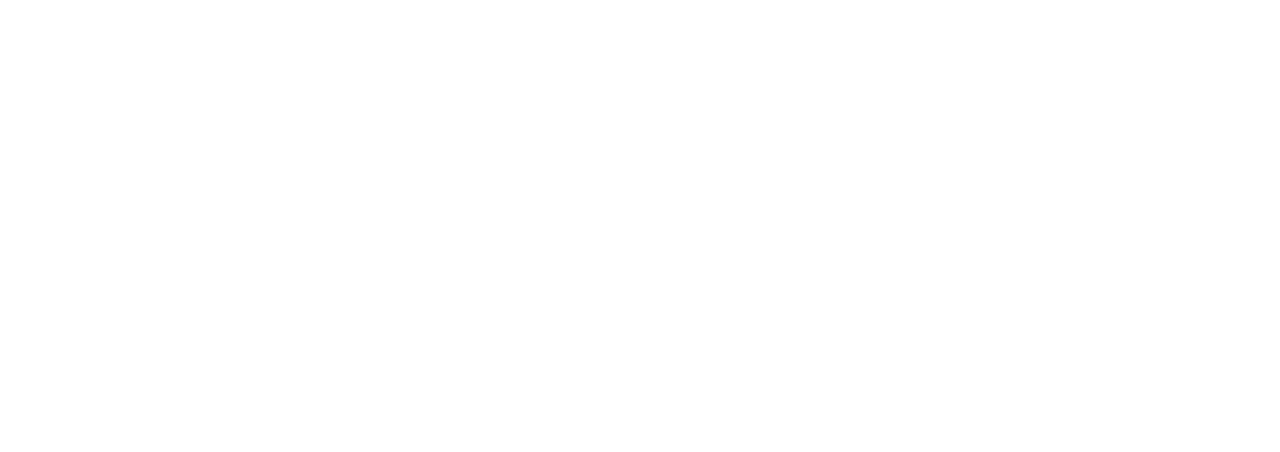
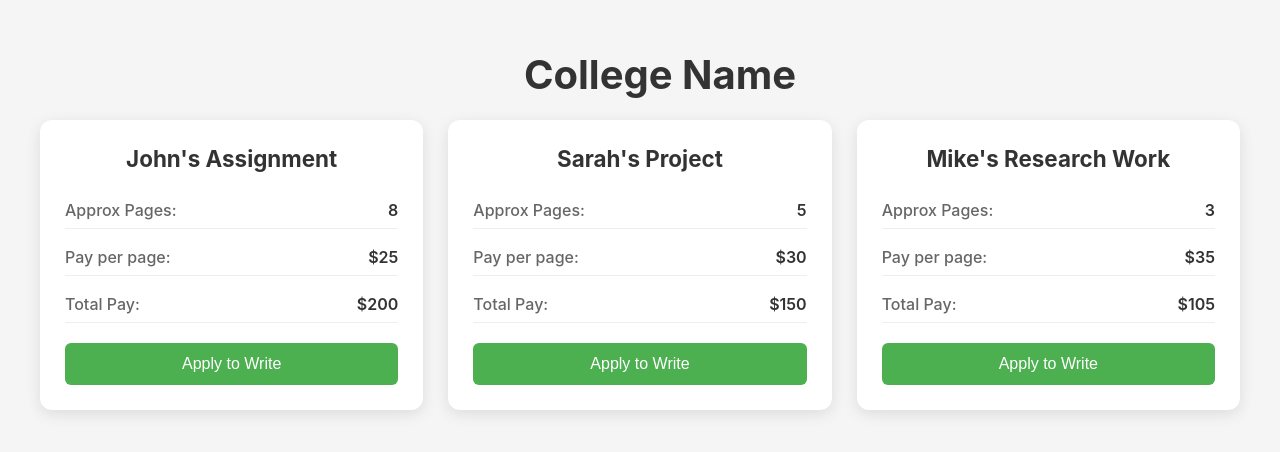
Before and after one commit to Pranay-Dommati/writing-freelancing, a React (Create React App) app in the folder frontend/: page /assignments in a window 1280 px wide. Before the commit this address had no page. Shown: the top 452 px of the page. Built offline with nearby package versions, Linux system fonts and the light colour scheme.

Commit message:
adding write and earn page

```diff
--- a/frontend/src/App.js
+++ b/frontend/src/App.js
@@ -4,6 +4,7 @@
 import LandingPage from './components/LandingPage';
 import CollegePage from './components/CollegePage';
 import AssignmentForm from './components/AssignmentForm';
+import AssignmentsList from './components/AssignmentsList';
 
 function App() {
   return (
@@ -13,6 +14,7 @@
           <Route path="/" element={<LandingPage />} />
           <Route path="/college" element={<CollegePage />} />
           <Route path="/assignment-form" element={<AssignmentForm />} />
+          <Route path="/assignments" element={<AssignmentsList />} />
         </Routes>
       </div>
     </Router>
--- a/frontend/src/components/AssignmentsList.js
+++ b/frontend/src/components/AssignmentsList.js
@@ -0,0 +1,55 @@
+import React from 'react';
+import '../styles/assignments-list.css';
+
+const sampleAssignments = [
+    {
+        id: 1,
+        name: "John's Assignment",
+        pages: 8,
+        pricePerPage: 25,
+    },
+    {
+        id: 2,
+        name: "Sarah's Project",
+        pages: 5,
+        pricePerPage: 30,
+    },
+    {
+        id: 3,
+        name: "Mike's Research Work",
+        pages: 3,
+        pricePerPage: 35,
+    }
+];
+
+const AssignmentsList = () => {
+    return (
+        <div className="assignments-page">
+            <h1 className="college-name">College Name</h1>
+            <div className="assignments-container">
+                {sampleAssignments.map(assignment => (
+                    <div key={assignment.id} className="assignment-card">
+                        <h2 className="assignment-name">{assignment.name}</h2>
+                        <div className="assignment-details">
+                            <div className="detail-item">
+                                <span className="detail-label">Approx Pages:</span>
+                                <span className="detail-value">{assignment.pages}</span>
+                            </div>
+                            <div className="detail-item">
+                                <span className="detail-label">Pay per page:</span>
+                                <span className="detail-value">${assignment.pricePerPage}</span>
+                            </div>
+                            <div className="detail-item total-pay">
+                                <span className="detail-label">Total Pay:</span>
+                                <span className="detail-value">${assignment.pages * assignment.pricePerPage}</span>
+                            </div>
+                        </div>
+                        <button className="apply-button">Apply to Write</button>
+                    </div>
+                ))}
+            </div>
+        </div>
+    );
+};
+
+export default AssignmentsList;
--- a/frontend/src/components/CollegePage.js
+++ b/frontend/src/components/CollegePage.js
@@ -9,11 +9,20 @@
     navigate('/assignment-form');
   };
 
+  const handleWriteEarnClick = () => {
+    navigate('/assignments');
+  };
+
   return (
     <div className="college-page">
       <h1 className="college-name">College Name</h1>
       <div className="buttons-container">
-        <button className="action-button write-earn">Write & Earn</button>
+        <button
+          className="action-button write-earn"
+          onClick={handleWriteEarnClick}
+        >
+          Write & Earn
+        </button>
         <button
           className="action-button need-writing"
           onClick={handleNeedWritingClick}
--- /dev/null
+++ b/frontend/src/styles/assignments-list.css
@@ -0,0 +1,90 @@
+.assignments-page {
+    min-height: 100vh;
+    background-color: #f5f5f5;
+    padding: 100px 20px 40px;
+}
+
+.college-name {
+    font-size: 2.5rem;
+    color: #333;
+    text-align: center;
+    margin-bottom: 40px;
+}
+
+.assignments-container {
+    max-width: 1200px;
+    margin: 0 auto;
+    display: grid;
+    grid-template-columns: repeat(auto-fill, minmax(300px, 1fr));
+    gap: 25px;
+    padding: 20px;
+}
+
+.assignment-card {
+    background: white;
+    border-radius: 12px;
+    padding: 25px;
+    box-shadow: 0 4px 15px rgba(0, 0, 0, 0.1);
+    transition: transform 0.2s ease, box-shadow 0.2s ease;
+}
+
+.assignment-card:hover {
+    transform: translateY(-5px);
+    box-shadow: 0 6px 20px rgba(0, 0, 0, 0.15);
+}
+
+.assignment-name {
+    font-size: 1.4rem;
+    color: #333;
+    margin: 0 0 20px 0;
+}
+
+.assignment-details {
+    margin-bottom: 20px;
+}
+
+.detail-item {
+    display: flex;
+    justify-content: space-between;
+    align-items: center;
+    margin-bottom: 10px;
+    padding: 8px 0;
+    border-bottom: 1px solid #eee;
+}
+
+.detail-label {
+    color: #666;
+    font-weight: 500;
+}
+
+.detail-value {
+    color: #333;
+    font-weight: 600;
+}
+
+.apply-button {
+    width: 100%;
+    padding: 12px;
+    background-color: #4CAF50;
+    color: white;
+    border: none;
+    border-radius: 6px;
+    font-size: 1rem;
+    cursor: pointer;
+    transition: background-color 0.2s ease;
+}
+
+.apply-button:hover {
+    background-color: #45a049;
+}
+
+@media (max-width: 768px) {
+    .assignments-container {
+        grid-template-columns: 1fr;
+    }
+
+    .college-name {
+        font-size: 2rem;
+        margin-bottom: 30px;
+    }
+}
```
